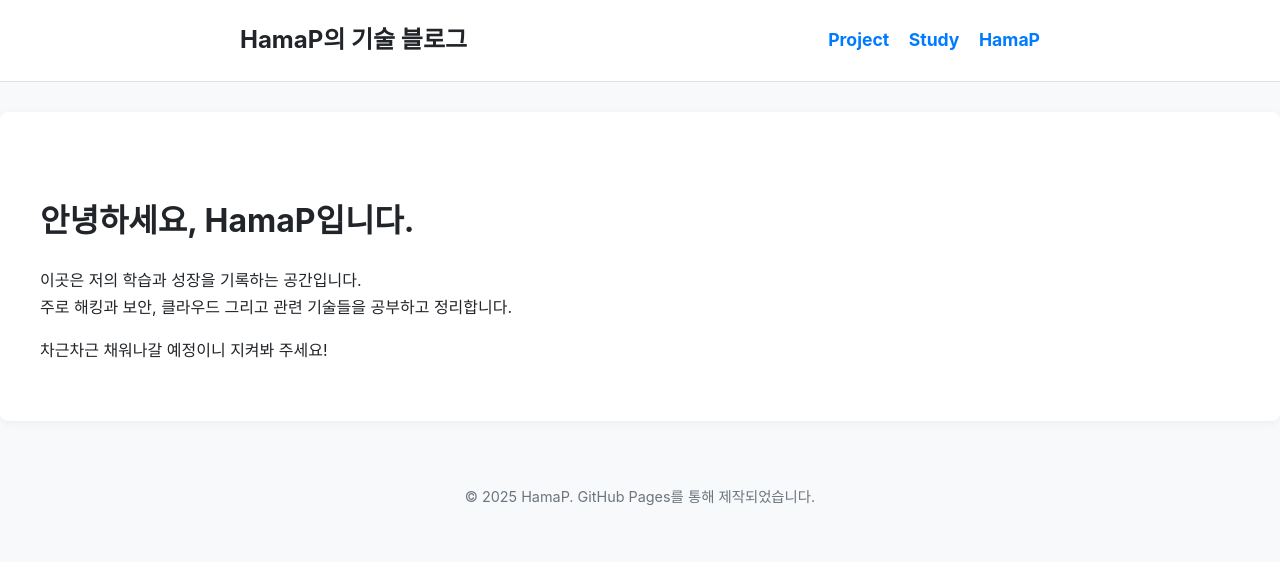
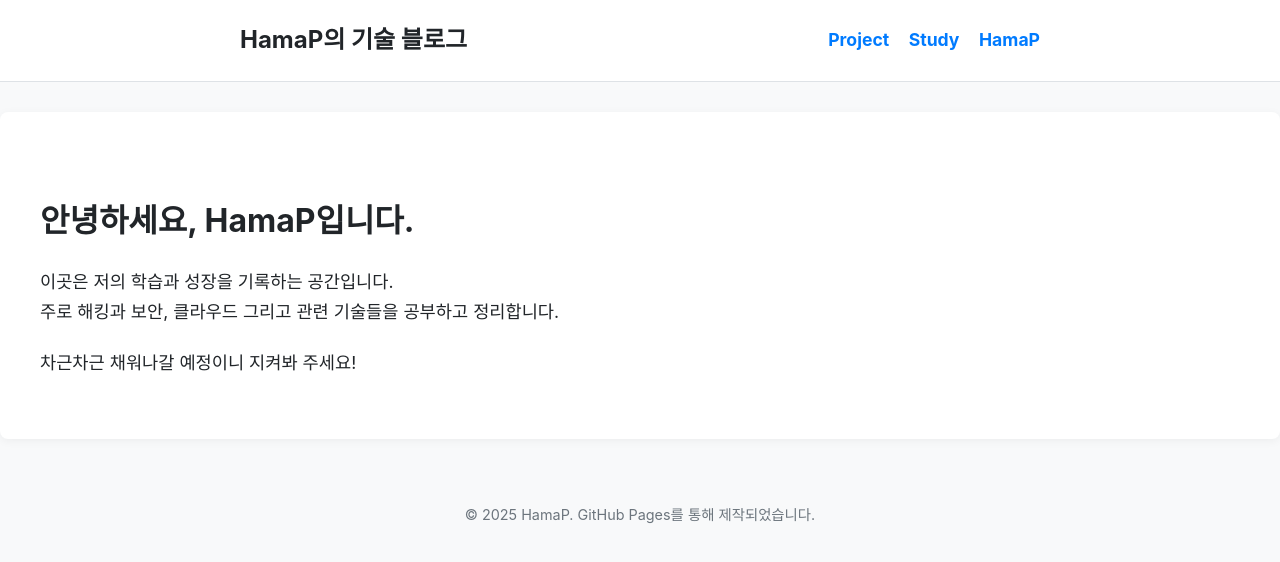
Before and after one commit to HamaP0/HamaP0.github.io, a Jekyll site: the page built from index.html, in a window 1280 px wide. Shown: the top 562 px of the page. Built offline with Jekyll 4.4.1, drawn with Linux system fonts in a browser that asks for light colours; some web fonts are replaced.

Commit message:
Update style.css

```diff
--- a/assets/css/style.css
+++ b/assets/css/style.css
@@ -83,7 +83,8 @@ a:hover {
 }
 
 .content-wrapper p {
-    margin-bottom: 1em; /* 문단 사이 간격 */
+    margin-bottom: 1.2em; /* 문단 간 간격을 조금 더 넓게 */
+    font-size: 1.1rem; /* 기본 글자(16px)의 1.1배 크기로 설정하여 읽기 편하게 */
 }
 
 
```
